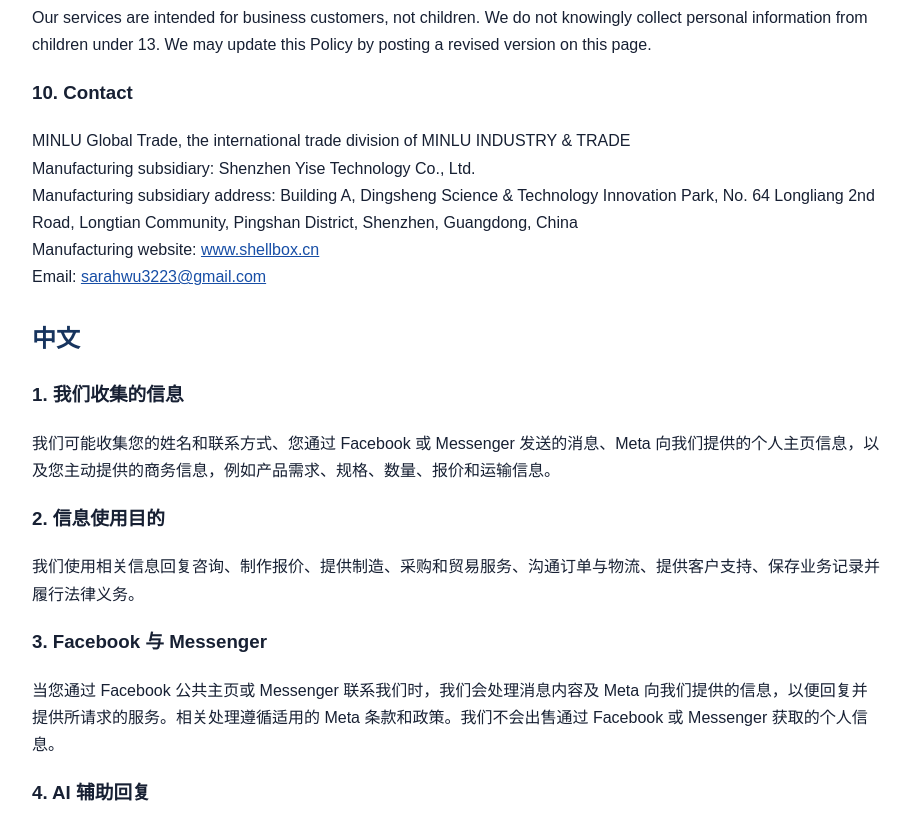
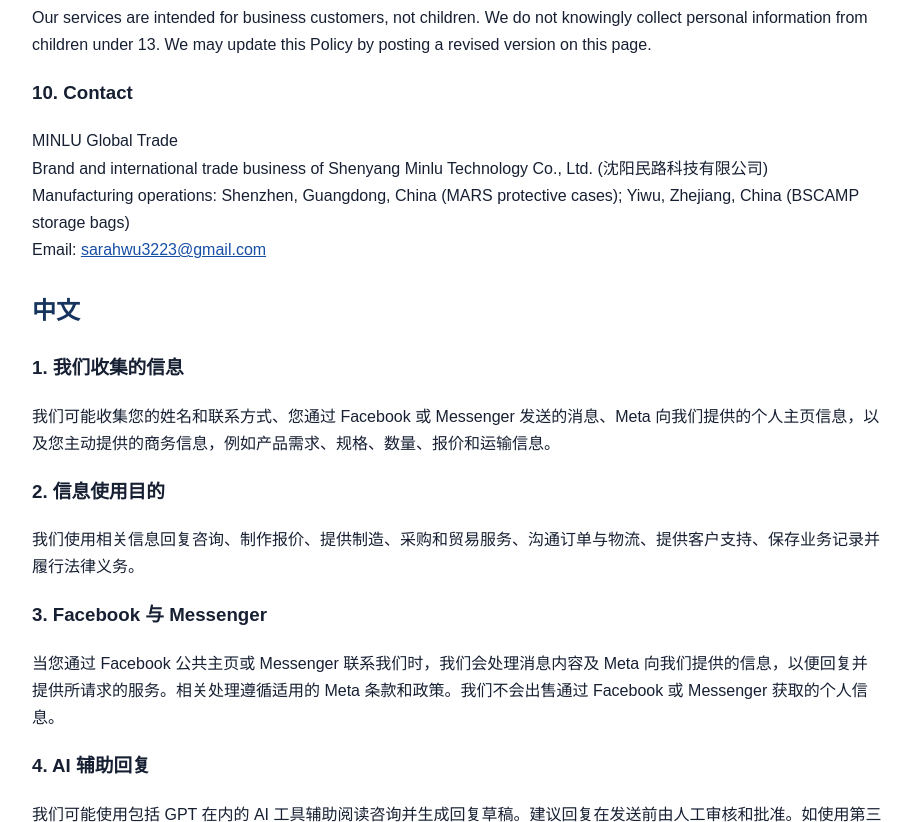
Before and after one commit to sarahwu3223/GLOBAL-TRADE-EMPIRE, a plain HTML site: page privacy.html in a window 1280 px wide. Shown: the part 1620-2442 px from the top of the page, without its empty margins (183-1094 px from the left). Drawn offline with Linux system fonts and the light colour scheme.

Commit message:
Align privacy policy with MINLU Global Trade operating entity

```diff
--- a/privacy.html
+++ b/privacy.html
@@ -1,4 +1,4 @@
-<!doctype html><html lang="en"><head><meta charset="utf-8"><meta name="viewport" content="width=device-width,initial-scale=1"><meta name="description" content="Privacy Policy for MINLU INDUSTRY &amp; TRADE, MINLU Global Trade and its manufacturing subsidiary."><title>Privacy Policy | MINLU INDUSTRY &amp; TRADE</title><style>body{font:16px/1.7 Arial,sans-serif;color:#172033;background:#f4f6fa;margin:0;padding:24px}main{max-width:850px;margin:auto;background:white;padding:32px;border-radius:14px}h1,h2{color:#17345e}a{color:#174ea6}.meta{color:#667085}section{margin-top:28px}</style></head><body><main><h1>Privacy Policy | 隐私政策</h1><p><b>MINLU INDUSTRY &amp; TRADE</b><br>MINLU Global Trade | International Trade Division<br>Shenzhen Yise Technology Co., Ltd. | Manufacturing Subsidiary</p><p class="meta">Effective date / 生效日期: October 31, 2026<br>Contact / 联系邮箱: <a href="mailto:sarahwu3223@gmail.com">sarahwu3223@gmail.com</a></p>
+<!doctype html><html lang="en"><head><meta charset="utf-8"><meta name="viewport" content="width=device-width,initial-scale=1"><meta name="description" content="Privacy Policy for MINLU Global Trade and its operating entity, Shenyang Minlu Technology Co., Ltd."><title>Privacy Policy | MINLU Global Trade</title><style>body{font:16px/1.7 Arial,sans-serif;color:#172033;background:#f4f6fa;margin:0;padding:24px}main{max-width:850px;margin:auto;background:white;padding:32px;border-radius:14px}h1,h2{color:#17345e}a{color:#174ea6}.meta{color:#667085}section{margin-top:28px}</style></head><body><main><h1>Privacy Policy | 隐私政策</h1><p><b>MINLU Global Trade</b><br>Brand and international trade business of Shenyang Minlu Technology Co., Ltd. (沈阳民路科技有限公司)<br>Manufacturing operations: Shenzhen, Guangdong (MARS) and Yiwu, Zhejiang (BSCAMP)</p><p class="meta">Effective date / 生效日期: November 23, 2026<br>Contact / 联系邮箱: <a href="mailto:sarahwu3223@gmail.com">sarahwu3223@gmail.com</a></p>
 <section><h2>English</h2>
 <h3>1. Information We Collect</h3><p>We may receive your name and contact details, messages sent through Facebook or Messenger, profile information made available by Meta, and business information you choose to provide, such as product requirements, specifications, quantities, quotations and shipping details.</p>
 <h3>2. How We Use Information</h3><p>We use information to respond to inquiries, prepare quotations, provide manufacturing, sourcing and trade services, communicate about orders and logistics, provide support, maintain business records and comply with law.</p>
@@ -9,7 +9,7 @@
 <h3>7. Your Rights and Choices</h3><p>Depending on applicable law, you may request access to, correction or deletion of your information, or object to certain processing. You may choose not to provide information, but this may limit our ability to serve you.</p>
 <h3>8. Data Deletion</h3><p>To request deletion, email <a href="mailto:sarahwu3223@gmail.com">sarahwu3223@gmail.com</a> with the subject “Personal Data Deletion Request”. Explain how you interacted with us so we can locate the relevant records. We will handle the request under applicable law and may retain information where legally required or permitted. You may also manage app permissions in Facebook settings; revoking permissions does not itself ensure deletion of records we must retain.</p>
 <h3>9. Children and Changes</h3><p>Our services are intended for business customers, not children. We do not knowingly collect personal information from children under 13. We may update this Policy by posting a revised version on this page.</p>
-<h3>10. Contact</h3><p>MINLU Global Trade, the international trade division of MINLU INDUSTRY &amp; TRADE<br>Manufacturing subsidiary: Shenzhen Yise Technology Co., Ltd.<br>Manufacturing subsidiary address: Building A, Dingsheng Science & Technology Innovation Park, No. 64 Longliang 2nd Road, Longtian Community, Pingshan District, Shenzhen, Guangdong, China<br>Manufacturing website: <a href="https://www.shellbox.cn">www.shellbox.cn</a><br>Email: <a href="mailto:sarahwu3223@gmail.com">sarahwu3223@gmail.com</a></p></section>
+<h3>10. Contact</h3><p>MINLU Global Trade<br>Brand and international trade business of Shenyang Minlu Technology Co., Ltd. (沈阳民路科技有限公司)<br>Manufacturing operations: Shenzhen, Guangdong, China (MARS protective cases); Yiwu, Zhejiang, China (BSCAMP storage bags)<br>Email: <a href="mailto:sarahwu3223@gmail.com">sarahwu3223@gmail.com</a></p></section>
 <section><h2>中文</h2>
 <h3>1. 我们收集的信息</h3><p>我们可能收集您的姓名和联系方式、您通过 Facebook 或 Messenger 发送的消息、Meta 向我们提供的个人主页信息，以及您主动提供的商务信息，例如产品需求、规格、数量、报价和运输信息。</p>
 <h3>2. 信息使用目的</h3><p>我们使用相关信息回复咨询、制作报价、提供制造、采购和贸易服务、沟通订单与物流、提供客户支持、保存业务记录并履行法律义务。</p>
@@ -20,4 +20,4 @@
 <h3>7. 您的权利与选择</h3><p>根据适用法律，您可能有权请求查阅、更正或删除个人信息，或反对某些处理活动。您可以选择不提供信息，但这可能影响我们为您提供服务。</p>
 <h3>8. 信息删除</h3><p>如需申请删除信息，请发送邮件至 <a href="mailto:sarahwu3223@gmail.com">sarahwu3223@gmail.com</a>，主题注明“Personal Data Deletion Request（个人信息删除申请）”，并说明您曾如何与我们联系，以便我们查找记录。我们将依据适用法律处理申请；法律要求或允许保留的信息可能无法立即删除。您也可以在 Facebook 设置中管理应用权限；撤销权限本身并不保证依法必须保留的记录会被删除。</p>
 <h3>9. 儿童隐私与政策更新</h3><p>我们的服务面向商业客户，并非针对儿童。我们不会故意收集未满 13 周岁儿童的个人信息。我们可能通过在本页面发布修订版本来更新本政策。</p>
-<h3>10. 联系我们</h3><p>MINLU Global Trade，隶属于 MINLU INDUSTRY &amp; TRADE，负责国际贸易业务<br>旗下制造子公司：Shenzhen Yise Technology Co., Ltd.（深圳市艺色科技有限公司）<br>制造子公司地址：Building A, Dingsheng Science & Technology Innovation Park, No. 64 Longliang 2nd Road, Longtian Community, Pingshan District, Shenzhen, Guangdong, China<br>制造企业网站：<a href="https://www.shellbox.cn">www.shellbox.cn</a><br>邮箱：<a href="mailto:sarahwu3223@gmail.com">sarahwu3223@gmail.com</a></p></section><hr><p class="meta">© 2026 MINLU INDUSTRY &amp; TRADE</p></main></body></html>
+<h3>10. 联系我们</h3><p>MINLU Global Trade<br>运营主体：沈阳民路科技有限公司（Shenyang Minlu Technology Co., Ltd.）<br>生产运营：广东深圳（MARS苹果手表保护壳）；浙江义乌（BSCAMP户外收纳包）<br>邮箱：<a href="mailto:sarahwu3223@gmail.com">sarahwu3223@gmail.com</a></p></section><hr><p class="meta">© 2026 MINLU Global Trade</p></main></body></html>
```
